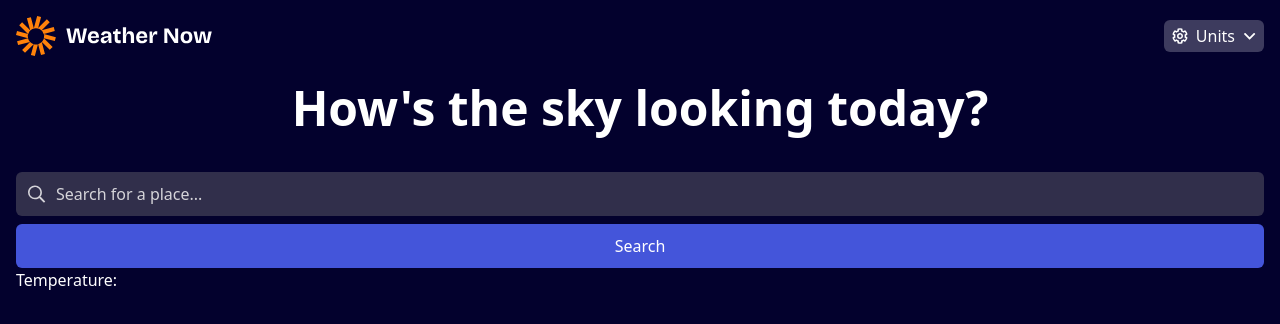
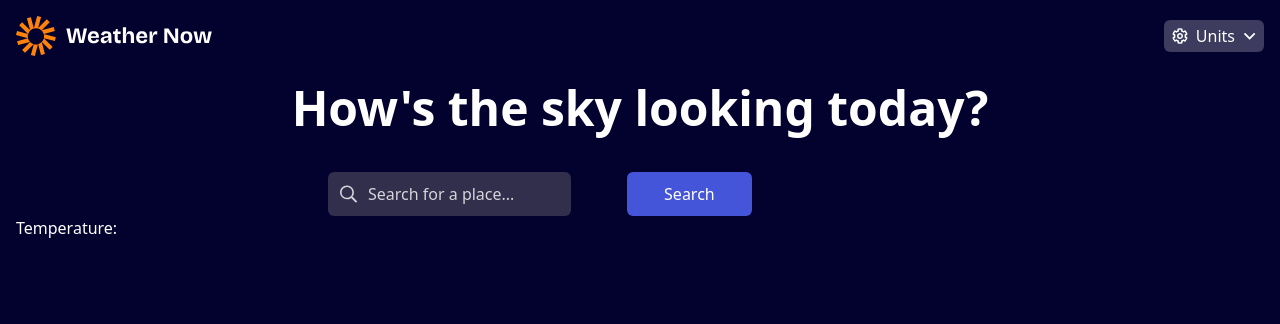
Before and after one commit to DannyHTML/Weather-app, a Vue app: page / in a window 1280 px wide. Shown: the top 324 px of the page. Built offline with nearby package versions, Linux system fonts and the light colour scheme.

Commit message:
Layout on desktop, not finished yet

```diff
--- a/src/components/SearchBar.vue
+++ b/src/components/SearchBar.vue
@@ -3,14 +3,16 @@
         <div class="my-3 text-white">
             <h1 class="px-2 text-center text-5xl font-bold">How's the sky looking today?</h1>
         </div>
-        <div class="mt-10 flex flex-col gap-2">
+        <div class="mx-auto mt-10 flex flex-col gap-2 md:w-1/2 md:flex-row">
             <span class="relative">
+                <!-- TODO: Fix the layout breakpoint md: -->
                 <input
                     type="text"
+                    name="getCity"
                     placeholder="Search for a place..."
                     @keyup.enter="weatherStore.fetchWeather(getCity)"
                     v-model="getCity"
-                    class="relative w-full rounded-md bg-neutral-700 py-2.5 pr-5 pl-10 placeholder:text-neutral-200 focus:outline-none"
+                    class="w-full rounded-md bg-neutral-700 py-2.5 pr-5 pl-10 placeholder:text-neutral-200 focus:outline-none md:w-10/12"
                 />
                 <img
                     src="/src/assets/images/icon-search.svg"
@@ -18,7 +20,9 @@
                     class="absolute top-1/2 left-0 ml-3 w-4.5 -translate-y-1/2"
                 />
             </span>
-            <button type="button" class="w-full rounded-md bg-blue-500 p-2.5">Search</button>
+            <button type="button" class="w-full rounded-md bg-blue-500 p-2.5 md:w-1/5">
+                Search
+            </button>
         </div>
         <div>Temperature: {{ weatherStore.currentWeatherTemp }}</div>
         <div>
```
